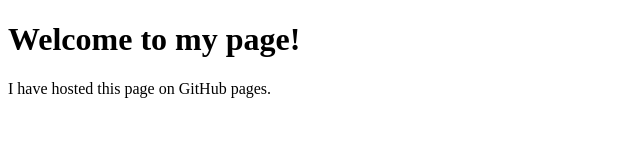
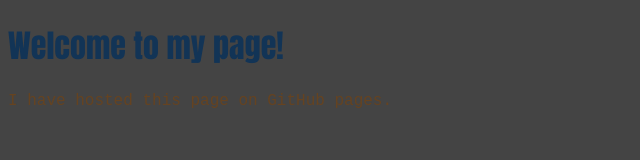
Before and after one commit to arbdt/github-pages-example, a plain HTML site: page index.html in a window 1280 px wide. Shown: the whole page, without its empty margins (0-640 px from the left). Drawn offline with Linux system fonts and the light colour scheme.

Commit message:
added styling

```diff
--- a/index.html
+++ b/index.html
@@ -4,6 +4,7 @@
         <title>
             GitHub Pages test
         </title>
+        <link rel="stylesheet" type="text/css" href="style.css">
     </head>
     <body>
         <h1>
--- /dev/null
+++ b/style.css
@@ -0,0 +1,13 @@
+h1 {
+    font-family: Impact, Haettenschweiler, 'Arial Narrow Bold', sans-serif;
+    color: #123456;
+}
+
+p {
+    font-family: 'Courier New', Courier, monospace;
+    color: #654321;
+}
+
+body {
+    background-color: #444444;
+}
```
